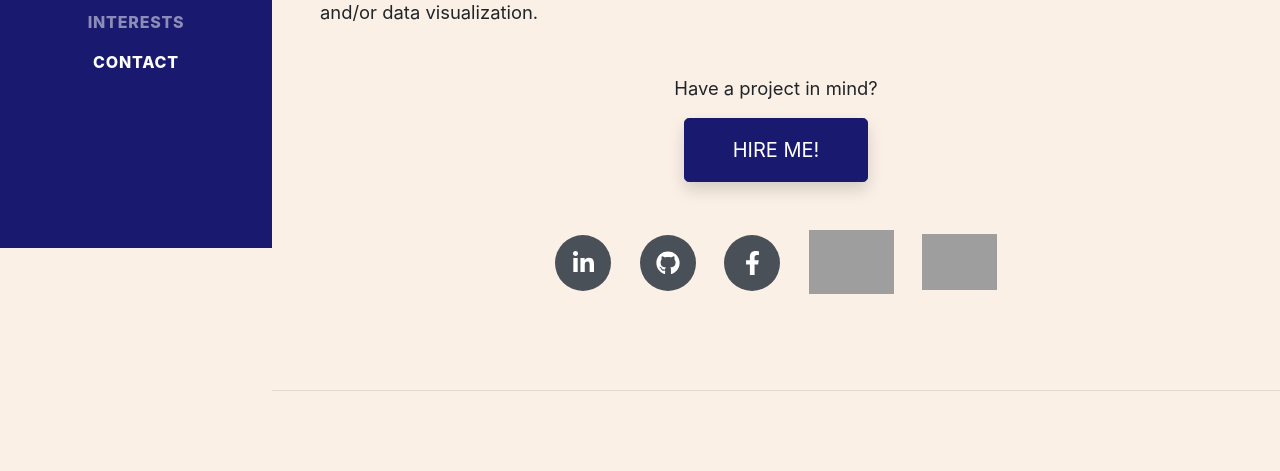
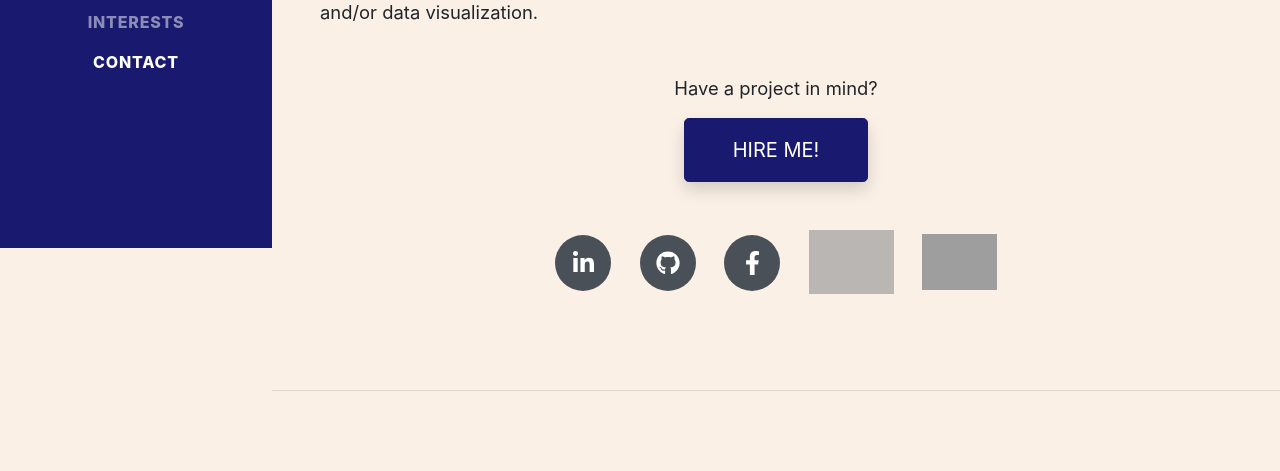
Before and after one commit to sfergusond/portfolio, a Django app: page / in a window 1280 px wide. Shown: the part 552-1023 px from the top of the page. Run offline with Django 3.2, Linux system fonts and the light colour scheme; some libraries are stand-ins or nearby versions; some web fonts are replaced; grey boxes are pictures that could not be loaded.

Commit message:
Upwork Badge

```diff
--- a/templates/_partials/about.html
+++ b/templates/_partials/about.html
@@ -17,7 +17,7 @@
 			<a class="social-icon" href="https://www.linkedin.com/in/spencer-ferguson-dryden-00319b128"><i class="fab fa-linkedin-in"></i></a>
 			<a class="social-icon" href="https://github.com/sfergusond"><i class="fab fa-github"></i></a>
 			<a class="social-icon" href="https://www.facebook.com/spencer.fd.9/"><i class="fab fa-facebook-f"></i></a>
-			<a class="" href="https://www.upwork.com/freelancers/~01811f6c6cf1a25ebb?viewMode=1&s=1110580755107926016"><img src="https://res.cloudinary.com/djfs2vi8d/image/upload/v1597878318/portfolio/upwork_vfhoc6.png" class="mb-3" style="max-height: 4rem;margin-right: 1.5rem;"></img></a>
+			<a class="" href="https://www.upwork.com/freelancers/~01811f6c6cf1a25ebb?viewMode=1&s=1110580755107926016"><img src="https://res.cloudinary.com/djfs2vi8d/image/upload/v1597878318/portfolio/upwork_vfhoc6.png" class="mb-3" style="max-height: 4rem;margin-right: 1.5rem;opacity: 0.7"></img></a>
 			<a class="" href="https://www.tfrrs.org/athletes/5994381/Amherst/Spencer_Ferguson-Dryden.html"><img src="https://res.cloudinary.com/djfs2vi8d/image/upload/v1597818544/portfolio/ncaa_fcuvpk.png" class="mb-3" style="max-height: 3.5rem"></img></a>
 		</div>
 	</div>
```
